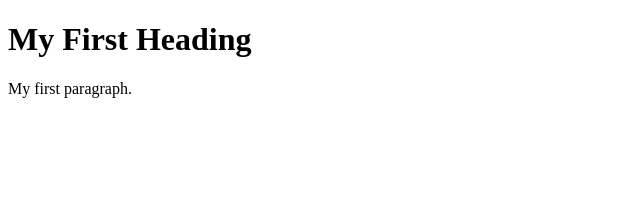
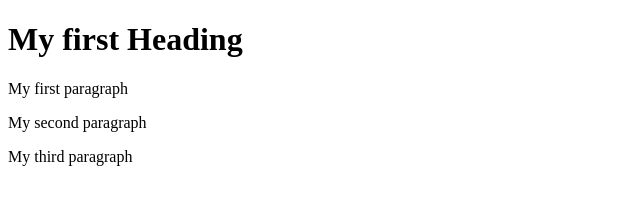
Before and after one commit to RedLine76/first_project, a plain HTML site: page page2.html in a window 1280 px wide. Shown: the whole page, without its empty margins (0-640 px from the left). Drawn offline with Linux system fonts and the light colour scheme.

Commit message:
Add some paragraph in page2.html

```diff
--- a/page2.html
+++ b/page2.html
@@ -1,12 +1,13 @@
 <!DOCTYPE html>
 <html>
 	<head>
-		<title>Page title</title>
+		<title>Page title!</title>
 
 	</head>
 <body>
-	<h1>My First Heading</h1>
-	<p> My first paragraph.</p>
-
+	<h1>My first Heading</h1>
+	<p> My first paragraph</p>
+	<p> My second paragraph<p>
+	<p> My third paragraph<p>
 </body>
 </html>
```
